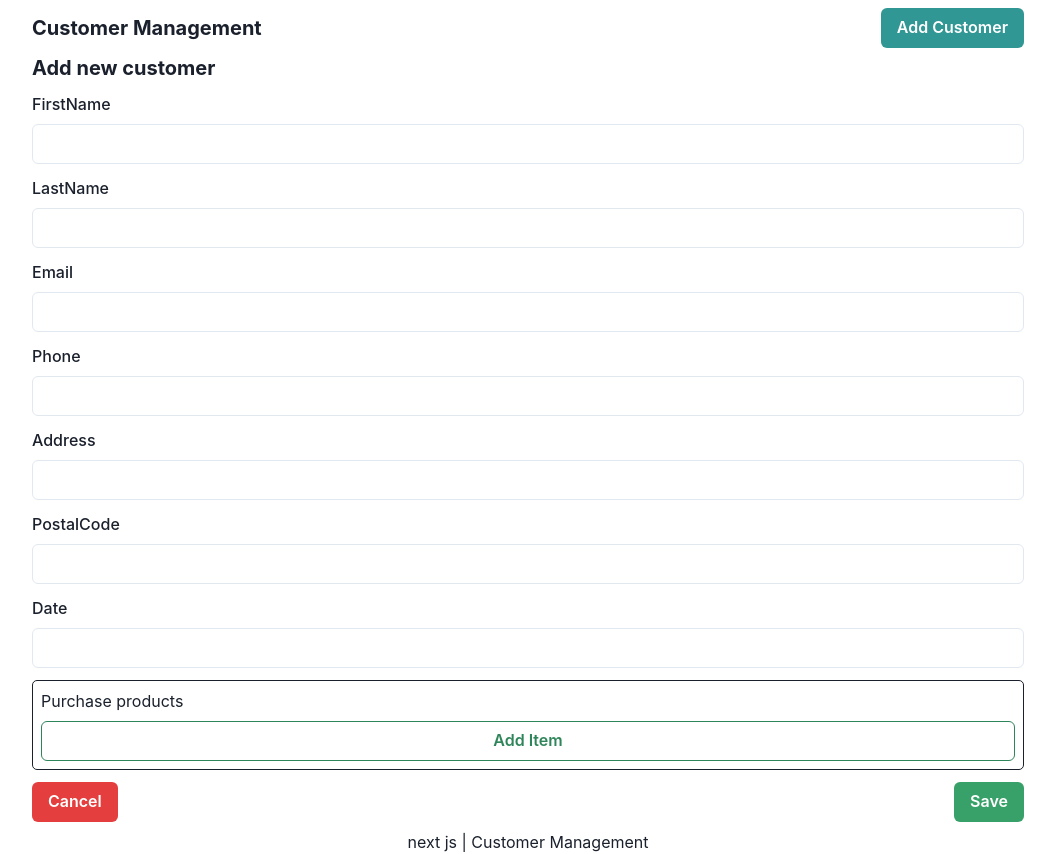
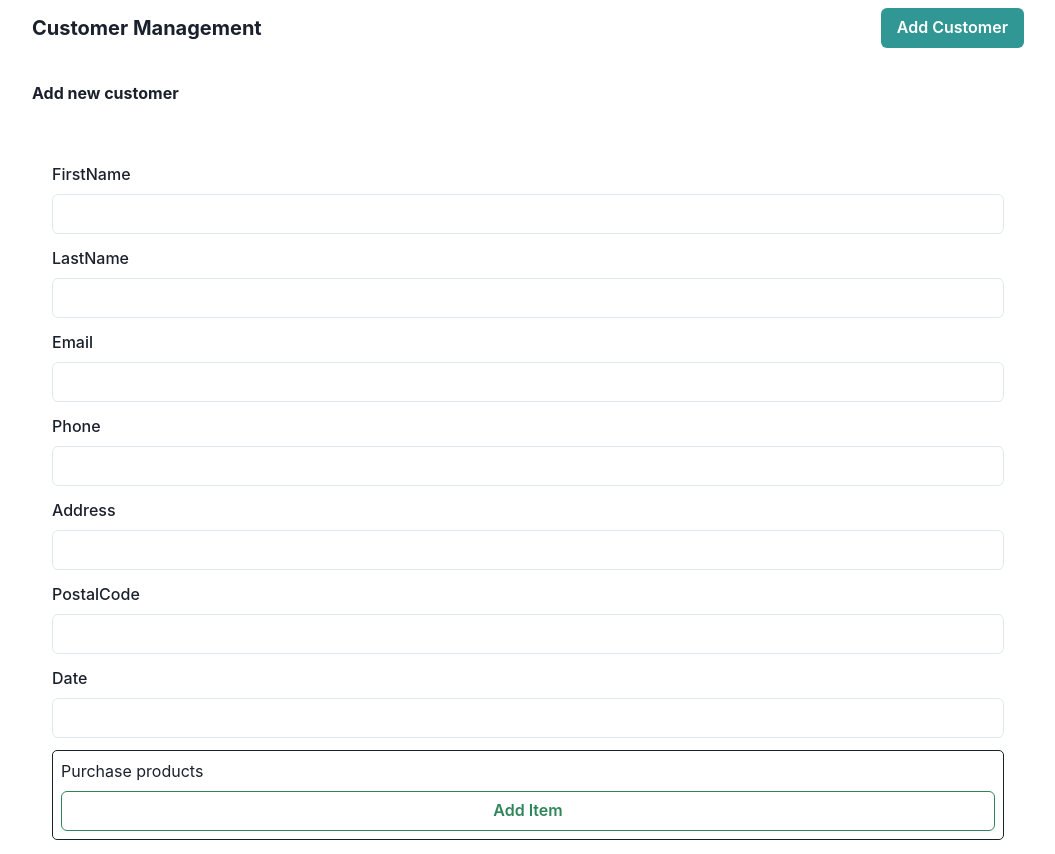
Before and after one commit to deaduchiha/customer-managment, a Next.js app: page /add-customer in a window 1280 px wide. Shown: the top 854 px of the page, without its empty margins (112-1167 px from the left). Built offline with nearby package versions, Linux system fonts and the light colour scheme.

Commit message:
add some padding and margins for styles

```diff
--- a/components/modules/form.jsx
+++ b/components/modules/form.jsx
@@ -12,7 +12,7 @@ const Form = ({ form, setForm }) => {
   };
 
   return (
-    <Box>
+    <Box p={5}>
       {[
         "firstName",
         "lastName",
--- a/components/templates/add-customer/addCustomer.jsx
+++ b/components/templates/add-customer/addCustomer.jsx
@@ -45,7 +45,7 @@ const AddCustomer = () => {
   };
   return (
     <>
-      <Heading as="h2" size="md">
+      <Heading as="h2" size="base" my={"25px"}>
         Add new customer
       </Heading>
       <Form form={form} setForm={setForm} />
```
